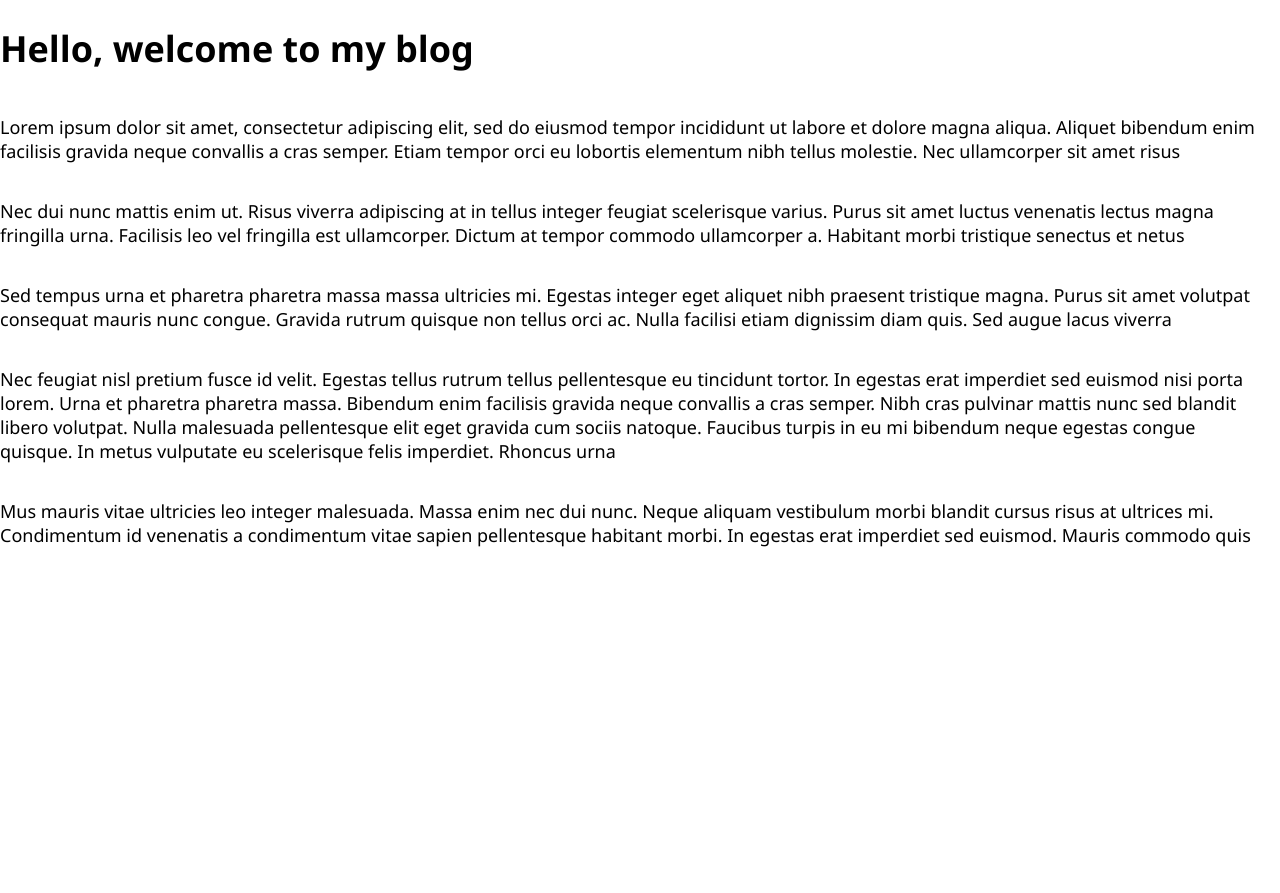
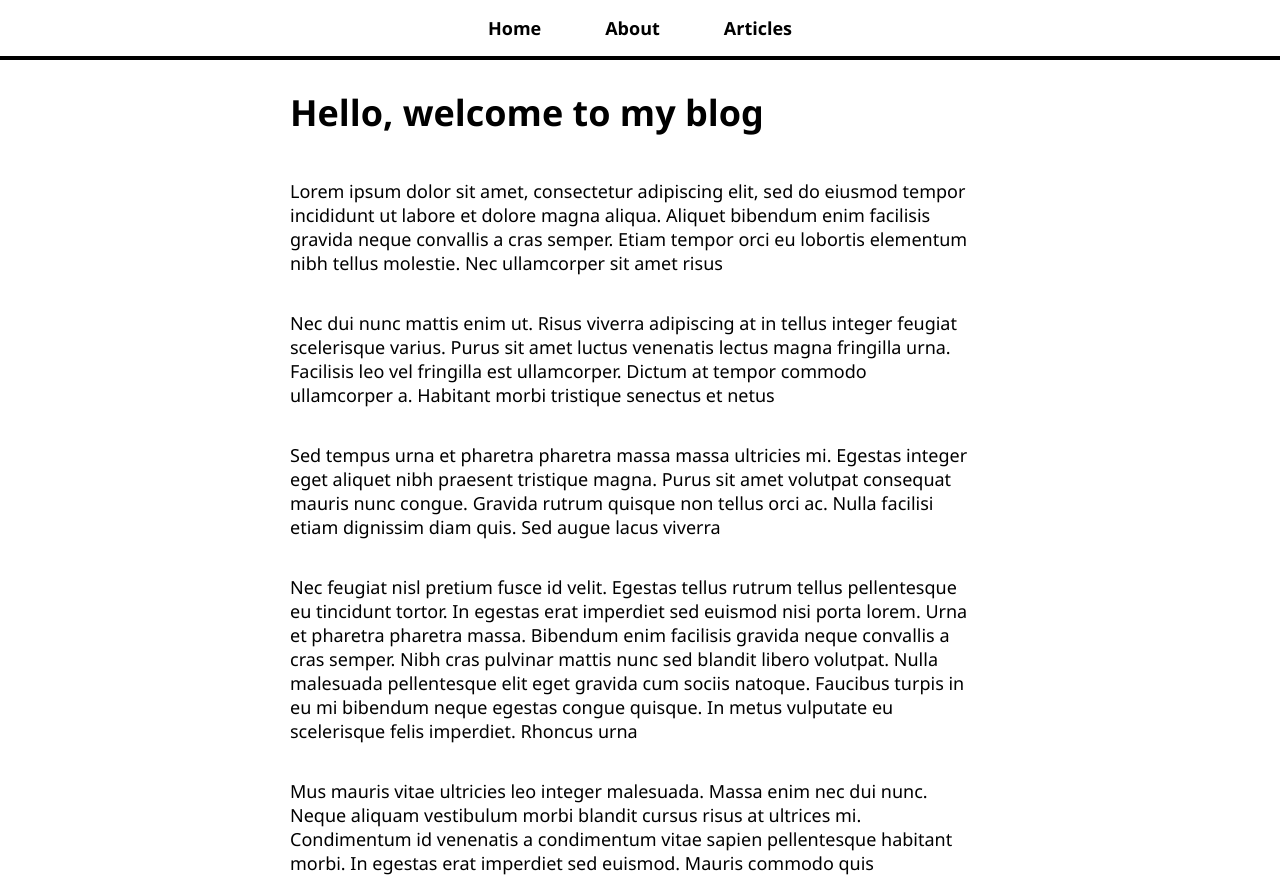
Before and after one commit to Dakshin22/my-blog, a React (Create React App) app in the folder frontend/: page / in a window 1280 px wide. Before the commit the page ends 800 px from the top, so only its background shows below. Built offline with nearby package versions, Linux system fonts and the light colour scheme.

Commit message:
Add url parameters to router

```diff
--- a/frontend/src/App.js
+++ b/frontend/src/App.js
@@ -5,16 +5,20 @@ import Homepage from "./pages/Homepage";
 import AboutPage from "./pages/AboutPage";
 import ArticlePage from "./pages/ArticlePage";
 import ArticlesList from "./pages/ArticlesList";
+import NavBar from "./NavBar";
 import "./App.css";
 
 function App() {
   return (
     <Router>
       <div className="App">
-        <Route path="/" component={Homepage} exact />
-        <Route path = "/about" component = {AboutPage}/>
-        <Route path = "/articles-list" component = {ArticlesList}/>
-        <Route path = "/article1" component = {ArticlePage}/>
+        <NavBar/>
+        <div id="page-body">
+          <Route path="/" component={Homepage} exact />
+          <Route path="/about" component={AboutPage} />
+          <Route path="/articles-list" component={ArticlesList} />
+          <Route path="/article/:name" component={ArticlePage} />
+        </div>
       </div>
     </Router>
   );
```
